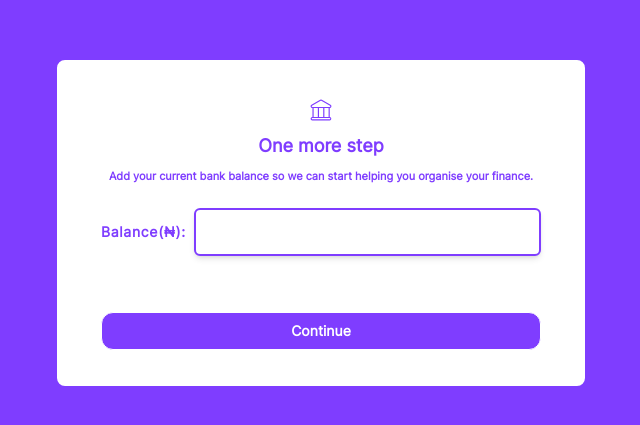
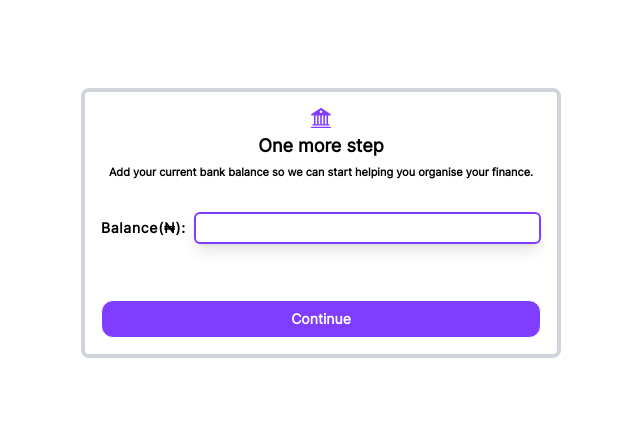
Before and after one commit to Chima-Peter/SavvySaver, a React (Vite) app: page /balance in a window 1280 px wide. Shown: the part 177-602 px from the top of the page, without its empty margins (319-959 px from the left). Built offline with nearby package versions, Linux system fonts and the light colour scheme.

Commit message:
Done with onboarding components

```diff
--- a/src/App.tsx
+++ b/src/App.tsx
@@ -11,6 +11,7 @@ import ResetPassword from "./components/ui/form/reset"
 import SetUpPin01 from "./components/ui/setup/setup_pin01"
 import SetUpPin02 from "./components/ui/setup/setup_pin02"
 import SetBalance from "./components/ui/setup/set_balance"
+import Success from "./components/ui/setup/success"
 
 type Context = '/' | '/SavvySaver/'
 const BaseContext = createContext<Context>('/')
@@ -36,6 +37,7 @@ export function App() {
             <Route path="setup1" element={<SetUpPin01 />} />
             <Route path="setup2" element={<SetUpPin02 />} />
             <Route path="balance" element={<SetBalance />} />
+            <Route path="success" element={<Success />} />
          </Routes>
       </BrowserRouter>
    </BaseContext.Provider>
--- /dev/null
+++ b/src/components/lib/comma.tsx
@@ -0,0 +1,7 @@
+export function addCommas(x:string) {
+   return x.toString().replace(/\B(?=(\d{3})+(?!\d))/g, ",");
+ }
+
+export function removeCommas(input: string): string {
+   return input.replace(/,/g, '');
+}
--- a/src/components/ui/form/sentmail.tsx
+++ b/src/components/ui/form/sentmail.tsx
@@ -1,7 +1,6 @@
 import { useBaseContext } from "../../../App"
 import { Link } from "react-router-dom"
 import { motion } from 'framer-motion'
-import MediaQuery from "react-responsive"
 import { useEffect, useState } from "react"
 
 
@@ -49,17 +48,10 @@ function SentMail() {
                      }
                </div>
             </div>
-            <MediaQuery minWidth={768}>
-               <Link replace to={'/code'}  className="bg-[#7F3DFF] text-[#FCFCFC] border mb-5 border-[#7F3DFF] tracking-wider rounded-xl text-sm font-bold w-[90%] md:w-[300px] py-3 px-4 text-center focus:bg-[#EEE5FF] focus:border-[#7F3DFF] focus:outline-none focus:text-[#7F3DFF]" >
-                  Continue
-               </Link>
-            </MediaQuery>
-         </section>
-         <MediaQuery maxWidth={768}>
-            <Link replace to={'/code'}  className="bg-[#7F3DFF] text-[#FCFCFC] border mb-5 border-[#7F3DFF] tracking-wider rounded-xl text-sm font-bold w-[90%] md:w-[300px] py-3 px-4 text-center focus:outline-none">
+            <Link replace to={'/code'}  className="bg-[#7F3DFF] text-[#FCFCFC] border mb-5 border-[#7F3DFF] tracking-wider rounded-xl text-sm font-bold w-[90%] md:w-[300px] py-3 px-4 text-center focus:bg-[#EEE5FF] focus:border-[#7F3DFF] focus:outline-none focus:text-[#7F3DFF]" >
                Continue
             </Link>
-         </MediaQuery>
+         </section>
       </main>
   )
 }
--- a/src/components/ui/setup/set_balance.tsx
+++ b/src/components/ui/setup/set_balance.tsx
@@ -1,6 +1,7 @@
 import { useRef, useState } from "react"
 import { useNavigate } from "react-router-dom"
-import { CiBank } from "react-icons/ci";
+import { BsBank2 } from "react-icons/bs";
+import { addCommas, removeCommas} from "../../lib/comma";
 
 
 function SetBalance() {
@@ -8,42 +9,57 @@ function SetBalance() {
    const [balance, setBalance] = useState('')
    const balanceRef = useRef<HTMLInputElement>(null)
 
-
    const handleChange = (event: React.ChangeEvent<HTMLInputElement>) => {
       setBalance(event.target.value)
    }
 
+   const handleBlur = () => {
+      if (balanceRef.current) {
+         balanceRef.current.type = 'text'
+         balanceRef.current.value = addCommas(balance)
+      }
+   }
+
+   const handleFocus = (event: React.FocusEvent<HTMLInputElement>) => {
+      if (balanceRef.current) {
+         balanceRef.current.value = removeCommas(event.target.value)
+         balanceRef.current.type = 'number'
+      }
+   }
+
    const handleSubmit = (event: React.FormEvent<HTMLFormElement>) => {
       event.preventDefault()
-      if (balance != '') navigate ('/', {replace: true})
+      if (balance != '') navigate ('/success', {replace: true})
       else balanceRef.current?.focus()
    }
 
   return (
-   <main className='w-full bg-[#7F3DFF] flex min-h-[100vh] gap-6 flex-col items-center font-main font-medium justify-center' >
-         <section className="w-[100%] text-[#7F3DFF] bg-white md:w-fit flex flex-col gap-6 border-y-4 border-x-0 md:border-4 border-white px-10 py-8 md:rounded-lg">
-            <div className="flex flex-col gap-2">
-               <CiBank className="w-7 h-7 self-center text-[#7F3DFF]" />
-               <h1 className="text-lg text-center font-extrabold">
+   <main className='w-full bg-white flex min-h-[100vh] gap-6 flex-col items-center font-main font-medium justify-center' >
+         <section className="w-[100%] md:w-fit flex flex-col gap-8 border-y-4 border-x-0 md:border-4 border-gray-300 p-4 md:rounded-lg">
+            <div className="flex flex-col gap-1">
+               <BsBank2 className="w-5 h-5 self-center text-[#7F3DFF]" />
+               <h1 className="text-lg text-center font-extrabold text-black">
                   One more step
                </h1>
-               <p className="text-center px-2 text-[11px] font-semibold">
+               <p className="text-center px-2 text-[11px] font-semibold text-black">
                   Add your current bank balance so we can start helping you organise your finance.
                </p>
             </div>
             <form className='flex flex-col gap-14' noValidate autoComplete='off' onSubmit={handleSubmit}>
-               <label htmlFor="balance" className="flex gap-2 tracking-wider font-semibold items-center text-sm">
+               <label htmlFor="balance" className="flex gap-2 tracking-wider text-black font-semibold items-center text-sm">
                   Balance(&#8358;):
                   <input
                      type="number"
+                     autoFocus
                      ref={balanceRef}
                      name="balance"
                      id="balance"
                      autoComplete="off"
                      value={balance}
+                     onFocus={handleFocus}
                      onChange={handleChange}
-                     className='w-[100%] px-4 py-3 rounded-md autofill:bg-clip-text border placeholder:text-xs text-[16px] md:text-sm placeholder:text-[#91919F] text-[#7F3DFF] border-gray-100 border-t-gray-200 shadow-md focus:outline-none focus:border-2 focus:border-[#7F3DFF]'
-                     autoFocus
+                     onBlur={handleBlur}
+                     className='w-[80%] px-3 py-1 rounded-md autofill:bg-clip-text border-2 placeholder:text-xs text-[16px] md:text-sm placeholder:text-[#91919F] border-gray-300 shadow-lg focus:outline-none focus:border-2 focus:border-[#7F3DFF]'
                      onWheel={(event: React.WheelEvent<HTMLInputElement>) => event.preventDefault()} />
                </label>
                   <button type="submit" className="bg-[#7F3DFF] text-white border border-white rounded-xl text-sm font-bold py-2 px-4 focus:outline-none">
--- a/src/components/ui/setup/setup_pin02.tsx
+++ b/src/components/ui/setup/setup_pin02.tsx
@@ -18,7 +18,6 @@ function SetUpPin02() {
    })
    const [code, setCode] = useState({})
    const codesRef =  useRef<(HTMLInputElement | null)[]>([]);
-
    useEffect(() => {
       let temp = localStorage.getItem('code')
       if (temp) {
--- /dev/null
+++ b/src/components/ui/setup/success.tsx
@@ -0,0 +1,21 @@
+import { useEffect } from "react"
+import { useBaseContext } from "../../../App"
+
+function Success() {
+   const base = useBaseContext()
+   useEffect(() => {
+      setTimeout(() => {
+         alert('on to the next')
+      }, 1000)
+   }, [])
+   return (
+      <main className='bg-white flex justify-center items-center h-[100vh] w-[100%] flex-col'>
+         <img src={`${base}images/onboarding/success.webp`} />
+         <h4 className="text-lg font-semibold">
+            You're all set!
+         </h4>
+      </main>
+  )
+}
+
+export default Success
--- a/src/main.tsx
+++ b/src/main.tsx
@@ -3,25 +3,25 @@ import ReactDOM from 'react-dom/client'
 import { App } from './App.tsx'
 import './index.css'
 
-const registerWorker = async () => {
-   let basename = import.meta.env.DEV ? '/' : '/SavvySaver/'
-   if ("serviceWorker" in navigator) {
-      try {
-         const registration = await navigator.serviceWorker.register(`${basename}sw.js`, {scope: basename})
-         if (registration.installing)
-            console.log('sw installing')
-         else if (registration.waiting)
-            console.log('sw waiting')
-         else if (registration.active)
-            console.log('sw active')
-      }
-      catch (error) {
-         console.log('sw failed with: ', error)
-      }
-   }
-}
+// const registerWorker = async () => {
+//    let basename = import.meta.env.DEV ? '/' : '/SavvySaver/'
+//    if ("serviceWorker" in navigator) {
+//       try {
+//          const registration = await navigator.serviceWorker.register(`${basename}sw.js`, {scope: basename})
+//          if (registration.installing)
+//             console.log('sw installing')
+//          else if (registration.waiting)
+//             console.log('sw waiting')
+//          else if (registration.active)
+//             console.log('sw active')
+//       }
+//       catch (error) {
+//          console.log('sw failed with: ', error)
+//       }
+//    }
+// }
 
-registerWorker()
+// registerWorker()
 
 ReactDOM.createRoot(document.getElementById('root')!).render(
   <React.StrictMode>
```
Also changed, not shown: public/images/onboarding/success.webp (added), src/components/ui/setup/setup_pin01.tsx (line endings or trailing spaces).
